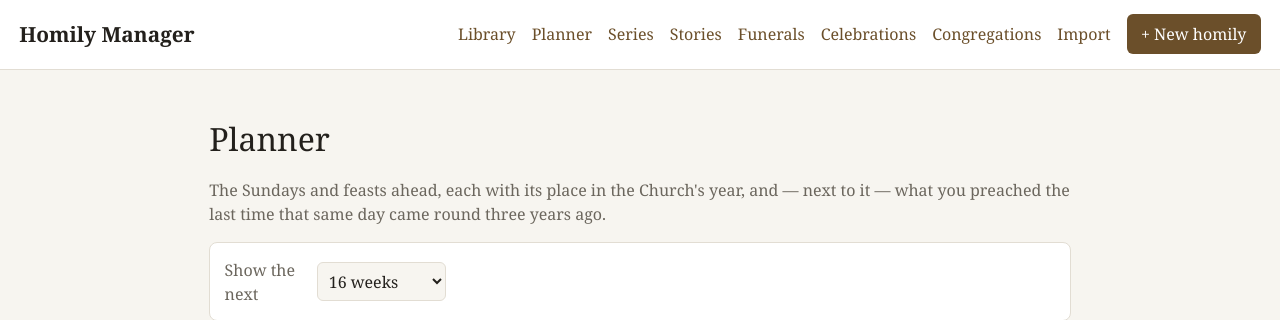
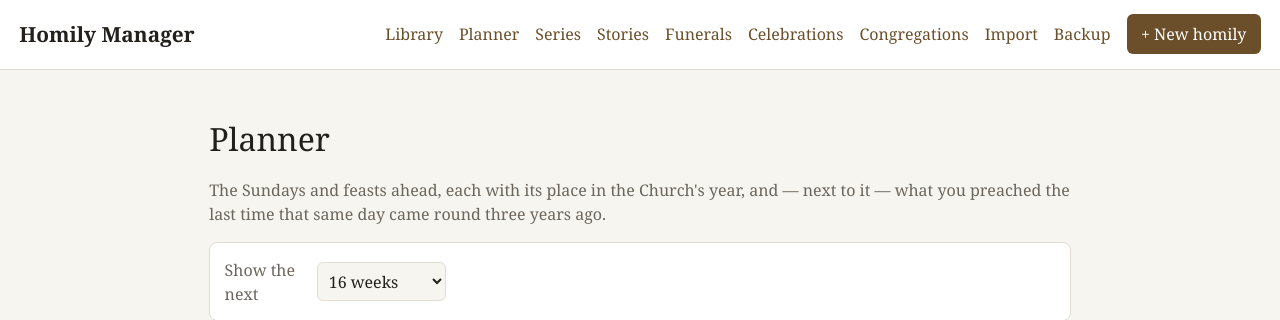
Before and after one commit to nnajioforobinna-cell/homily-manager, a Flask app: page /planner in a window 1280 px wide. Shown: the top 320 px of the page. Run offline with Flask 3, Linux system fonts and the light colour scheme; data that the repository does not hold is empty.

Commit message:
Add in-app database backup (download + local copy)
A Backup page that safeguards database/homilies.db, the one file holding
all the homilies, funerals, weddings, planner entries, and stories (git
only tracks the code, not this personal data).

- Download a fresh snapshot to save anywhere (e.g. iCloud/Dropbox).
- Save a dated copy into a local backups/ folder, with a listed history.
- Snapshots use SQLite's online-backup API, so they are consistent even
  while the app is in use. The backups/ folder is gitignored.

Co-Authored-By: Claude Opus 4.8 <noreply@anthropic.com>

```diff
--- a/server.py
+++ b/server.py
@@ -12,11 +12,14 @@ Then open http://127.0.0.1:5050 in your browser.
 
 import os
 import re
+import io
 import html
 import sqlite3
 import datetime
+import tempfile
 from flask import (
-    Flask, g, render_template, request, redirect, url_for, flash, abort
+    Flask, g, render_template, request, redirect, url_for, flash, abort,
+    send_file
 )
 from markupsafe import Markup
 import lectionary
@@ -25,6 +28,7 @@ BASE_DIR = os.path.dirname(os.path.abspath(__file__))
 SCHEMA_PATH = os.path.join(BASE_DIR, "database", "schema.sql")
 DEFAULT_DB = os.path.join(BASE_DIR, "database", "homilies.db")
 DB_PATH = os.environ.get("HOMILY_DB", DEFAULT_DB)
+BACKUP_DIR = os.path.join(BASE_DIR, "backups")
 # Port 5000 is taken by macOS (AirPlay Receiver / Control Center) on recent
 # versions, so the app uses 5050 by default. Override with HOMILY_PORT.
 PORT = int(os.environ.get("HOMILY_PORT", "5050"))
@@ -531,6 +535,88 @@ def funerals():
 # --------------------------------------------------------------------------
 # Import existing homilies (specification section 10)
 # --------------------------------------------------------------------------
+# --------------------------------------------------------------------------
+# Backing up your homilies. Git keeps the app's code safe; this keeps the one
+# file that holds your homilies (database/homilies.db) safe.
+# --------------------------------------------------------------------------
+def _make_backup(dest_path):
+    """Write a consistent snapshot of the database to dest_path using SQLite's
+    online-backup API (safe to run while the app is in use)."""
+    src = sqlite3.connect(DB_PATH)
+    dst = sqlite3.connect(dest_path)
+    try:
+        with dst:
+            src.backup(dst)
+    finally:
+        dst.close()
+        src.close()
+
+
+def _backup_stamp():
+    return datetime.datetime.now().strftime("%Y%m%d-%H%M%S")
+
+
+def _list_backups():
+    if not os.path.isdir(BACKUP_DIR):
+        return []
+    out = []
+    for name in sorted(os.listdir(BACKUP_DIR), reverse=True):
+        if name.endswith(".db"):
+            p = os.path.join(BACKUP_DIR, name)
+            st = os.stat(p)
+            out.append({
+                "name": name,
+                "size_kb": round(st.st_size / 1024),
+                "when": datetime.datetime.fromtimestamp(
+                    st.st_mtime).strftime("%d %b %Y, %H:%M"),
+            })
+    return out
+
+
+@app.route("/backup")
+def backup():
+    db = get_db()
+    counts = {
+        "homilies": db.execute("SELECT COUNT(*) FROM homilies").fetchone()[0],
+        "funerals": db.execute(
+            "SELECT COUNT(*) FROM homilies WHERE type='funeral'").fetchone()[0],
+        "stories": db.execute("SELECT COUNT(*) FROM illustrations").fetchone()[0],
+    }
+    size_kb = round(os.path.getsize(DB_PATH) / 1024) if os.path.exists(DB_PATH) else 0
+    return render_template("backup.html", counts=counts, size_kb=size_kb,
+                           backups=_list_backups())
+
+
+@app.route("/backup/download")
+def backup_download():
+    """Send a fresh snapshot to the browser so you can save it anywhere —
+    an external drive, or an iCloud/Dropbox folder for off-machine safety."""
+    tmp = tempfile.NamedTemporaryFile(suffix=".db", delete=False)
+    tmp.close()
+    try:
+        _make_backup(tmp.name)
+        with open(tmp.name, "rb") as f:
+            data = f.read()
+    finally:
+        try:
+            os.unlink(tmp.name)
+        except OSError:
+            pass
+    return send_file(
+        io.BytesIO(data), as_attachment=True,
+        download_name=f"homilies-{_backup_stamp()}.db",
+        mimetype="application/x-sqlite3")
+
+
+@app.route("/backup/save", methods=["POST"])
+def backup_save():
+    os.makedirs(BACKUP_DIR, exist_ok=True)
+    dest = os.path.join(BACKUP_DIR, f"homilies-{_backup_stamp()}.db")
+    _make_backup(dest)
+    flash(f"Backup saved: {os.path.basename(dest)}")
+    return redirect(url_for("backup"))
+
+
 @app.route("/celebrations")
 def celebrations():
     db = get_db()
--- a/static/style.css
+++ b/static/style.css
@@ -173,6 +173,13 @@ button.small { padding: 0.3rem 0.6rem; font-size: 0.85rem; white-space: nowrap;
 .readings-line { margin: 0.2rem 0 0; color: var(--muted); font-size: 0.85rem; }
 .create-form { margin-top: 0.3rem; }
 
+/* Backup page */
+.backup-actions { display: flex; align-items: center; gap: 0.8rem; flex-wrap: wrap;
+  margin: 1.2rem 0 0.4rem; }
+.backup-save { display: flex; align-items: center; gap: 0.8rem; flex-wrap: wrap;
+  margin: 0.4rem 0 1rem; }
+.backup-actions .muted-note, .backup-save .muted-note { flex: 1 1 240px; }
+
 /* Stories / illustrations */
 .story-form { display: flex; flex-direction: column; gap: 0.5rem; margin-bottom: 1.2rem;
   max-width: 42rem; }
--- a/templates/base.html
+++ b/templates/base.html
@@ -18,6 +18,7 @@
       <a href="{{ url_for('celebrations') }}">Celebrations</a>
       <a href="{{ url_for('congregations') }}">Congregations</a>
       <a href="{{ url_for('import_page') }}">Import</a>
+      <a href="{{ url_for('backup') }}">Backup</a>
       <a class="btn" href="{{ url_for('homily_new') }}">+ New homily</a>
     </nav>
   </header>
```
Also changed, not shown: templates/backup.html (added, +39 -0 lines), tests/smoke_test.py (+7 -0 lines), 1 other file.
